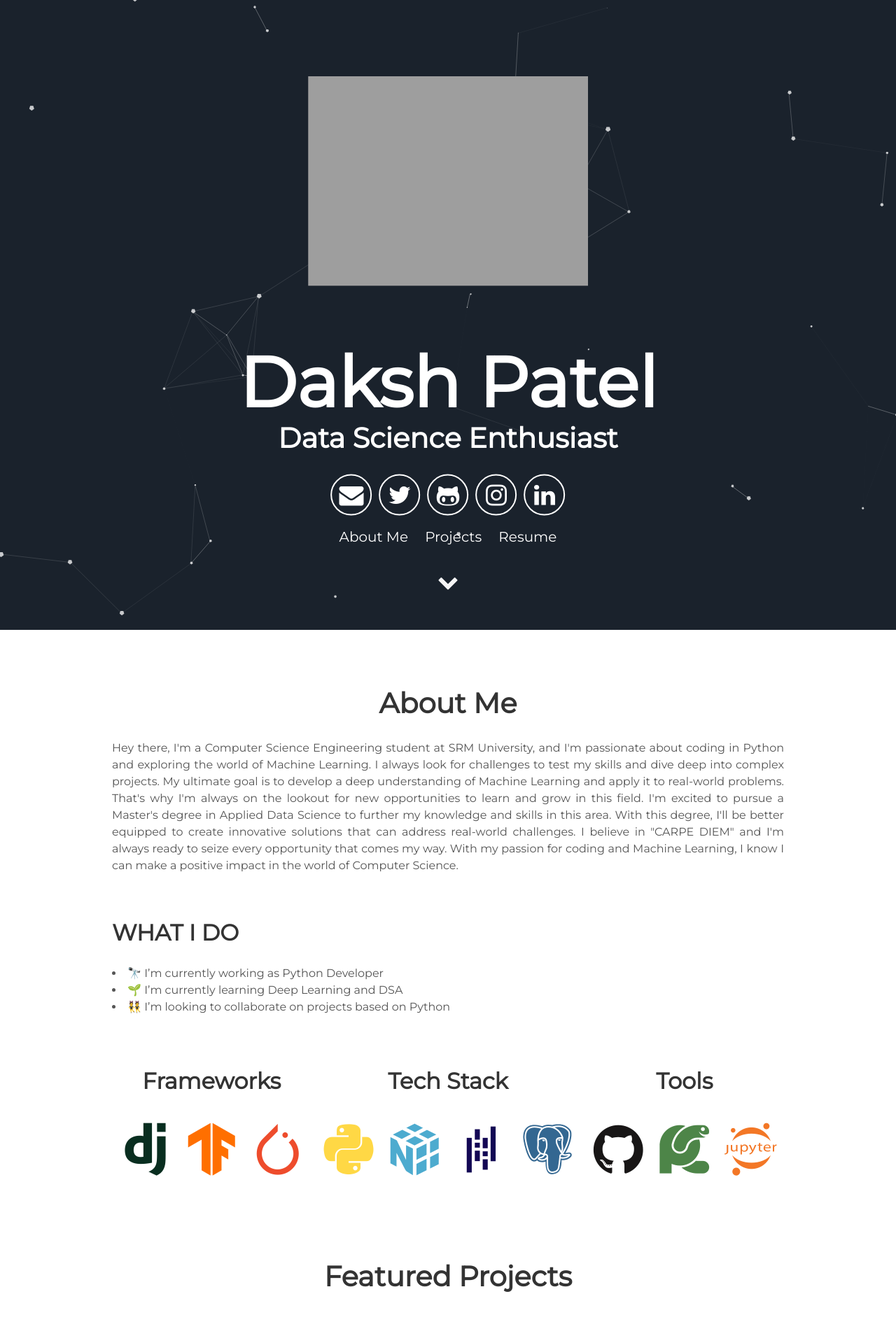
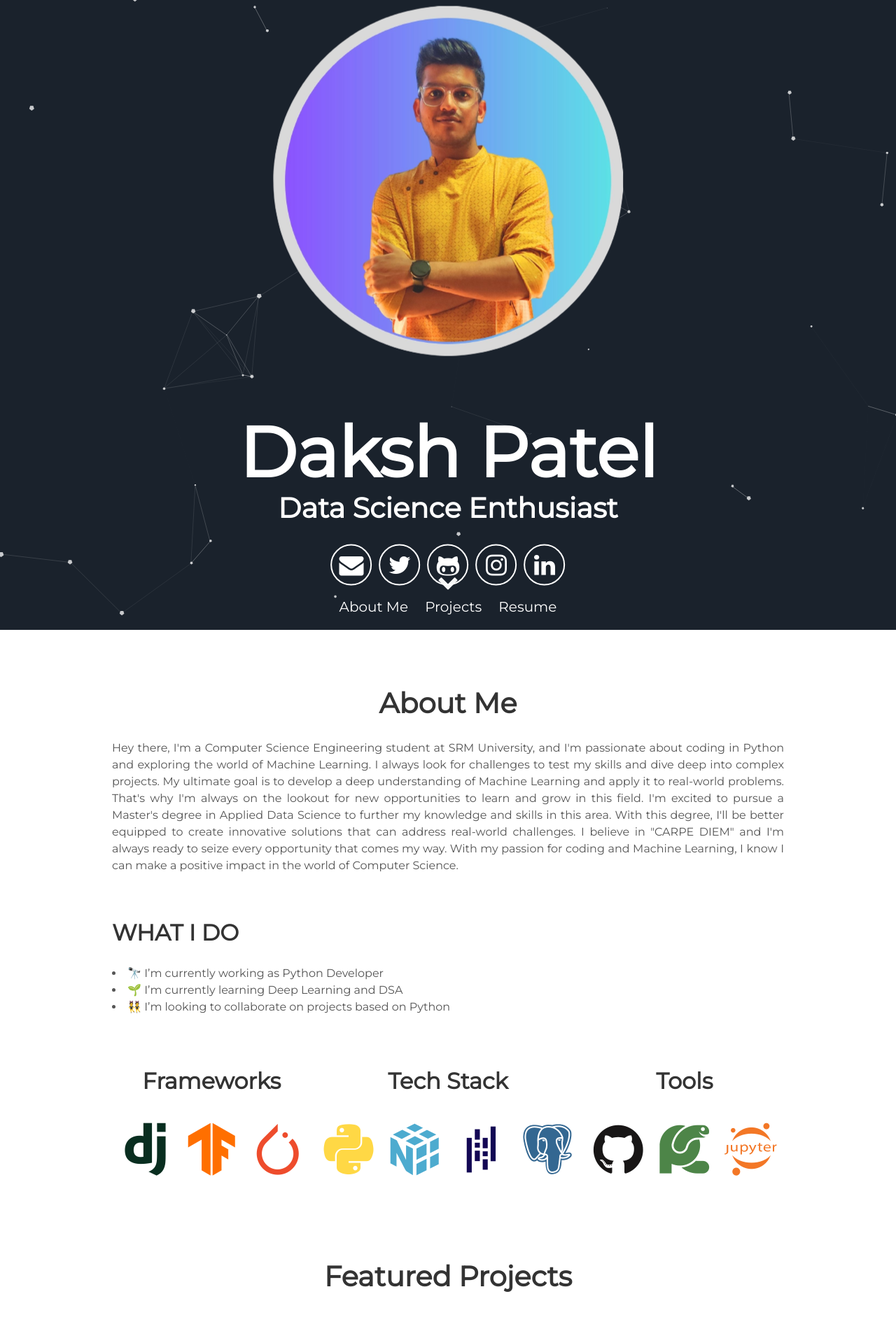
Before and after one commit to helloitsdaksh/portfolio, a Jekyll site: the page built from index.html, in a window 1280 px wide. Shown: the top 1899 px of the page at 70% size. Built offline with Jekyll 4.4.1, drawn with Linux system fonts in a browser that asks for light colours.

Commit message:
Update header.html

```diff
--- a/_includes/header.html
+++ b/_includes/header.html
@@ -1,7 +1,7 @@
 <div id="particles-js">
   <div class="header">
       <div class="profile-picture">
-        <img src="assets//img//profile_picture.png.png" alt="Profile Picture">
+        <img src="\assets\img\profile_picture.png" alt="Profile Picture">
       </div>
       <h1>
         <span class="site-title">{{site.username}}</span>
```
